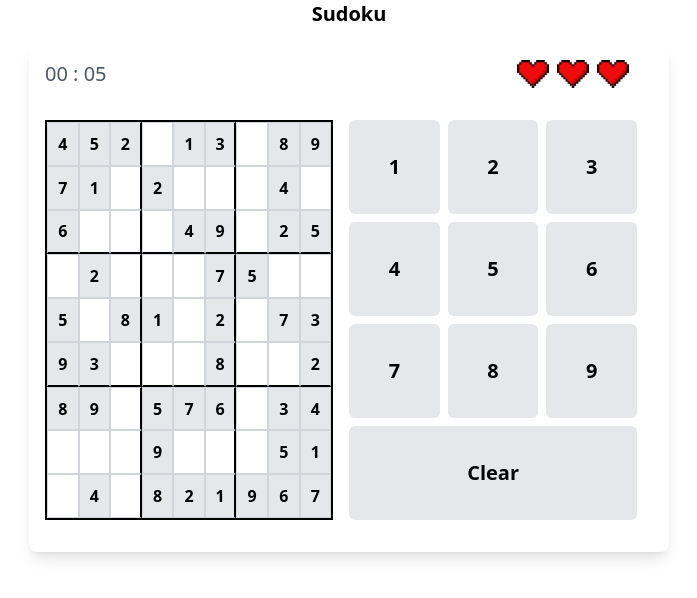
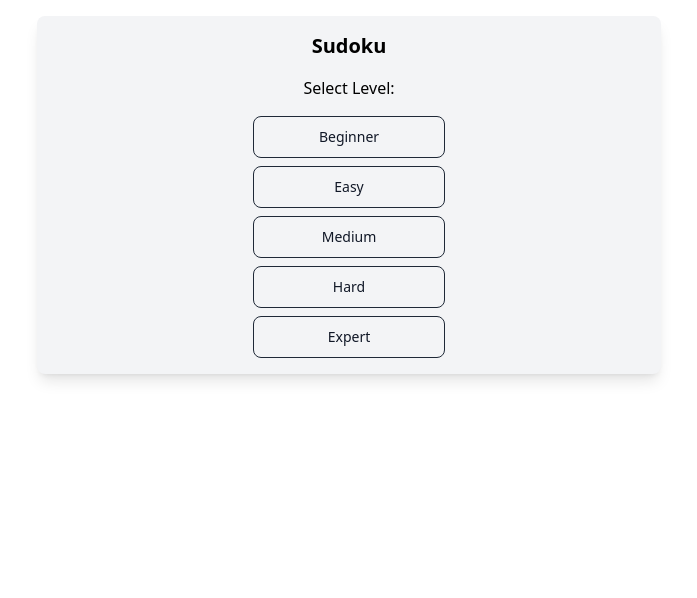
Before and after one commit to Piterovskyyy/Sudoku, a React (Vite) app: page / in a window 1280 px wide. Shown: the top 598 px of the page, without its empty margins (291-988 px from the left). Built offline with nearby package versions, Linux system fonts and the light colour scheme.

Commit message:
add level select

```diff
--- a/src/App.tsx
+++ b/src/App.tsx
@@ -1,10 +1,22 @@
 import Game from "./Game";
+import { useState } from "react";
+import SelectLevel from "./SelectLevel";
+function App() {
+  const [gameStarted, setGameStarted] = useState(false);
+  const [level, setLevel] = useState<string>("");
 
-function App() {
   return (
     <>
-      <div className="w-screen h-screen">
-        <Game />
+      <div className="w-screen min-h-screen md:p-4 flex justify-center items-center md:block">
+        <div className="w-full md:w-1/2 mx-auto bg-gray-100 p-4 shadow-lg rounded-lg flex flex-col items-center justify-center">
+          <h1 className="text-xl font-bold text-center mb-4">Sudoku</h1>
+          {gameStarted && (
+            <Game level={level} setGameStarted={setGameStarted} />
+          )}
+          {!gameStarted && (
+            <SelectLevel setGameStarted={setGameStarted} setLevel={setLevel} />
+          )}
+        </div>
       </div>
     </>
   );
--- a/src/Board.tsx
+++ b/src/Board.tsx
@@ -3,10 +3,12 @@ import BoardCell from "./BoardCell";
 import ButtonNumber from "./ButtonNumber";
 import Sudoku from "./generateBoard";
 import checkBoardErrors from "./checkBoardErrors";
+import LevelsEnum from "./Levels";
 
 const Board: React.FC<{
   setLives: React.Dispatch<React.SetStateAction<number>>;
-}> = ({ setLives }) => {
+  level: string;
+}> = ({ setLives, level }) => {
   const buttons = [1, 2, 3, 4, 5, 6, 7, 8, 9];
   const [sudokuBoard, setSudokuBoard] = useState<
     { value: number | string; isError: boolean; isDefault: boolean }[][]
@@ -27,15 +29,13 @@ const Board: React.FC<{
   }>({ row: null, col: null, value: null });
 
   useEffect(() => {
-    const K = 35;
-    const sudoku = new Sudoku(K);
+    const sudoku = new Sudoku(LevelsEnum[level as keyof typeof LevelsEnum]);
     const board = sudoku.fillValues();
     setSudokuBoard(board);
-  }, []);
+  }, [level]);
 
   useEffect(() => {
     if (error.isError) {
-      console.log(123);
       setLives((prevLives) => {
         const lives = prevLives - 1;
         if (lives === 0) {
--- a/src/Game.tsx
+++ b/src/Game.tsx
@@ -1,13 +1,15 @@
 import { useEffect, useState } from "react";
 import Board from "./Board";
 import Lives from "./Lives";
-const Game = () => {
+const Game: React.FC<{
+  level: string;
+  setGameStarted: React.Dispatch<React.SetStateAction<boolean>>;
+}> = ({ level, setGameStarted }) => {
   const [lives, setLives] = useState(3);
   const [time, setTime] = useState(0);
 
   useEffect(() => {
     const intervalId = setInterval(() => setTime(time + 1), 10);
-
     return () => clearInterval(intervalId);
   }, [time]);
   const hours = Math.floor(time / 360000);
@@ -16,20 +18,22 @@ const Game = () => {
 
   return (
     <>
-      <h1 className="text-xl font-bold text-center mb-4">Sudoku</h1>
-      <div className="w-full md:w-1/2 mx-auto bg-white p-2 shadow-lg rounded-lg flex flex-col items-center justify-center">
-        <div className="flex w-full justify-between items-center p-2 md:pr-8">
+      <div className="flex w-full justify-between items-center p-2 md:pr-8 relative">
         <div className="text-xl text-gray-600 font-sans flex flex-row">
           {hours ? hours : ""}
           {minutes.toString().padStart(2, "0")} :{" "}
           {seconds.toString().padStart(2, "0")}
         </div>
-
+        <button
+          onClick={() => setGameStarted(false)}
+          className="md:absolute md:left-1/2 md:transform md:-translate-x-1/2 md:w-48 text-gray-900 hover:text-white border border-gray-800 hover:bg-gray-900 focus:ring-4 focus:outline-none focus:ring-gray-300 font-medium rounded-lg text-sm px-5 py-2.5 text-center"
+        >
+          New Game
+        </button>
         <Lives lives={lives} />
       </div>
       <div className="w-full p-2 rounded-lg flex flex-col md:flex-row items-center justify-center">
-          <Board setLives={setLives} />
-        </div>
+        <Board setLives={setLives} level={level} />
       </div>
     </>
   );
--- /dev/null
+++ b/src/Levels.tsx
@@ -0,0 +1,9 @@
+enum LevelsEnum {
+  Beginner = 30,
+  Easy = 38,
+  Medium = 46,
+  Hard = 54,
+  Expert = 60,
+}
+
+export default LevelsEnum;
--- a/src/Lives.tsx
+++ b/src/Lives.tsx
@@ -3,7 +3,6 @@ import brokenheart from "./assets/brokenHeart.png";
 
 const Lives: React.FC<{ lives: number }> = ({ lives }) => {
   let divContent;
-  console.log(lives);
   if (lives === 3) {
     divContent = (
       <>
--- /dev/null
+++ b/src/SelectLevel.tsx
@@ -0,0 +1,50 @@
+import React from "react";
+
+const SelectLevel: React.FC<{
+  setGameStarted: React.Dispatch<React.SetStateAction<boolean>>;
+  setLevel: React.Dispatch<React.SetStateAction<string>>;
+}> = ({ setGameStarted, setLevel }) => {
+  const selectLevel = (level: string) => {
+    setLevel(level);
+    setGameStarted(true);
+  };
+
+  return (
+    <div className="flex flex-col space-y-4 justify-center items-center">
+      <h2>Select Level:</h2>
+      <div className="flex flex-col space-y-2">
+        <button
+          onClick={() => selectLevel("Beginner")}
+          className="w-48 text-gray-900 hover:text-white border border-gray-800 hover:bg-gray-900 focus:ring-4 focus:outline-none focus:ring-gray-300 font-medium rounded-lg text-sm px-5 py-2.5 text-center "
+        >
+          Beginner
+        </button>
+        <button
+          onClick={() => selectLevel("Easy")}
+          className="w-48 text-gray-900 hover:text-white border border-gray-800 hover:bg-gray-900 focus:ring-4 focus:outline-none focus:ring-gray-300 font-medium rounded-lg text-sm px-5 py-2.5 text-center  "
+        >
+          Easy
+        </button>
+        <button
+          onClick={() => selectLevel("Medium")}
+          className="w-48 text-gray-900 hover:text-white border border-gray-800 hover:bg-gray-900 focus:ring-4 focus:outline-none focus:ring-gray-300 font-medium rounded-lg text-sm px-5 py-2.5 text-center  "
+        >
+          Medium
+        </button>
+        <button
+          onClick={() => selectLevel("Hard")}
+          className="w-48 text-gray-900 hover:text-white border border-gray-800 hover:bg-gray-900 focus:ring-4 focus:outline-none focus:ring-gray-300 font-medium rounded-lg text-sm px-5 py-2.5 text-center  "
+        >
+          Hard
+        </button>
+        <button
+          onClick={() => selectLevel("Expert")}
+          className="w-48 text-gray-900 hover:text-white border border-gray-800 hover:bg-gray-900 focus:ring-4 focus:outline-none focus:ring-gray-300 font-medium rounded-lg text-sm px-5 py-2.5 text-center  "
+        >
+          Expert
+        </button>
+      </div>
+    </div>
+  );
+};
+export default SelectLevel;
```
Lines whose indentation alone changed are shown as unchanged.
